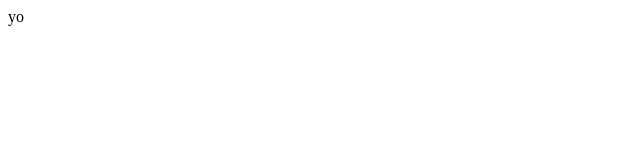
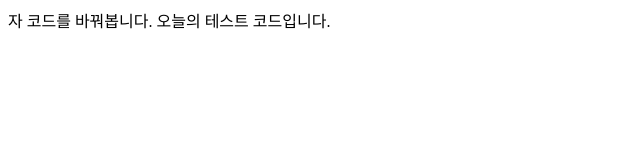
Before and after one commit to jdsss4/test-today, a plain HTML site: page index.html in a window 1280 px wide. Shown: the whole page, without its empty margins (0-640 px from the left). Drawn offline with Linux system fonts and the light colour scheme.

Commit message:
Update index.html

```diff
--- a/index.html
+++ b/index.html
@@ -6,6 +6,7 @@
 	<title></title>
 </head>
 <body>
-	yo
+	자 코드를 바꿔봅니다.
+	오늘의 테스트 코드입니다.
 </body>
 </html>
```
